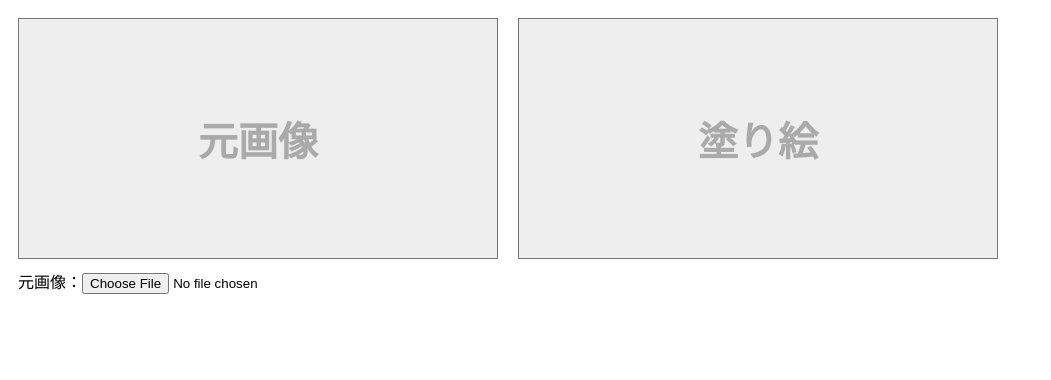
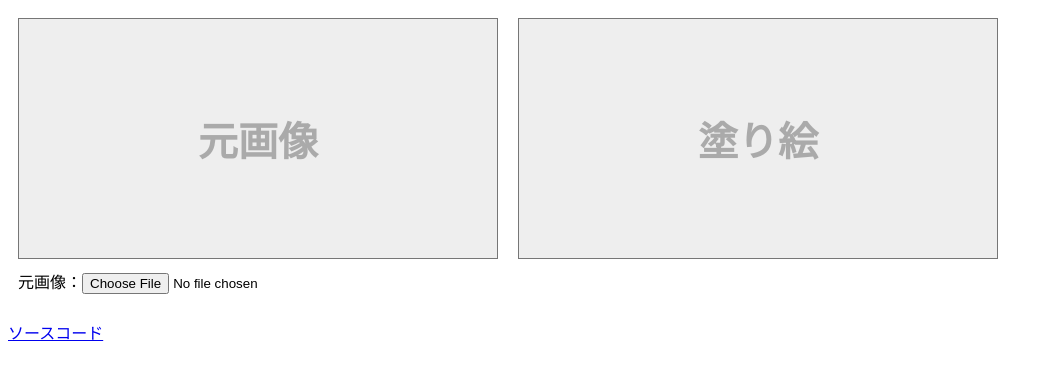
Before and after one commit to chikuzen/nurie, a plain HTML site: page index.html in a window 1280 px wide. Shown: the whole page, without its empty margins (0-1051 px from the left). Drawn offline with Linux system fonts and the light colour scheme.

Commit message:
Update index.html

```diff
--- a/index.html
+++ b/index.html
@@ -24,7 +24,7 @@
   </div>
 </div>
 
-
+<p><a href='https://github.com/chikuzen/nurie/'>ソースコード</a></p>
 <script src='js/script.js'></script>
 
 </body>
```
